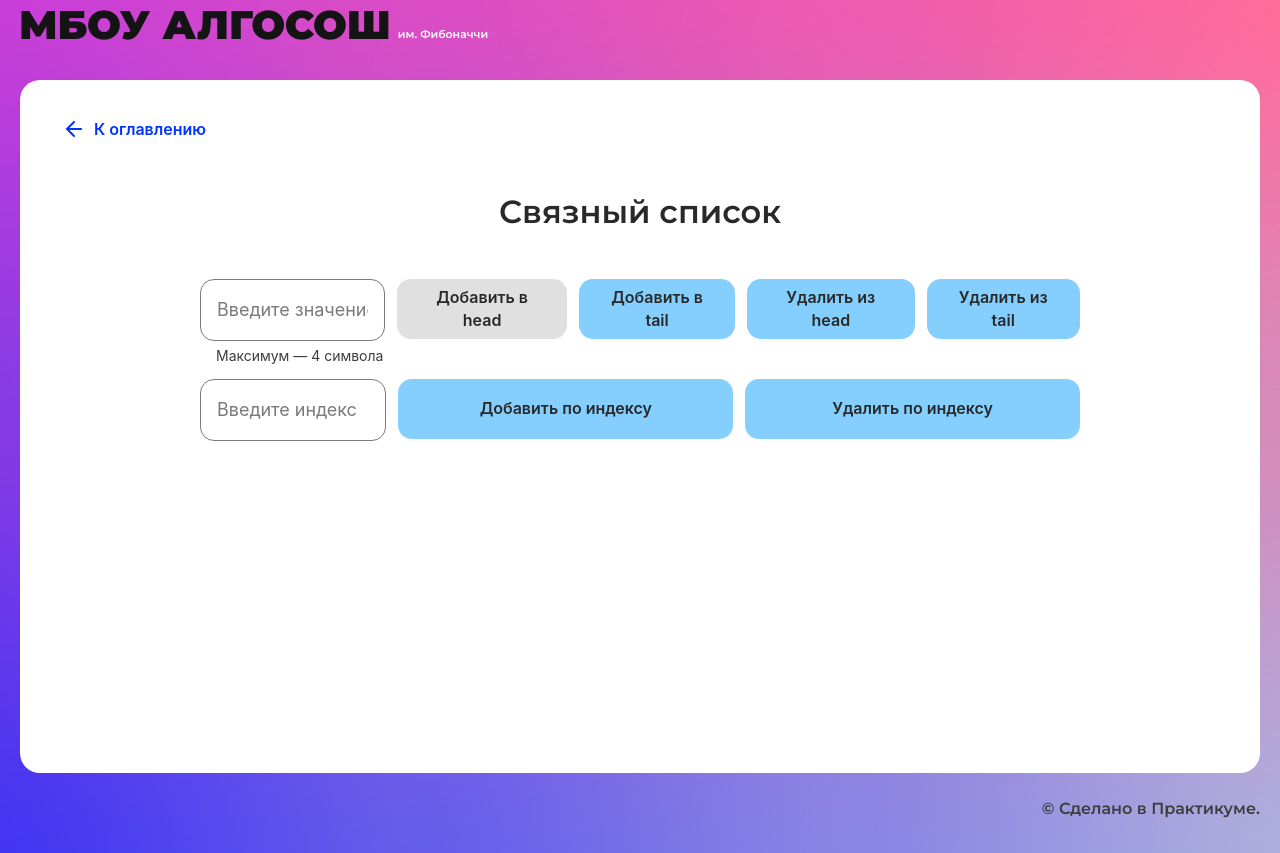
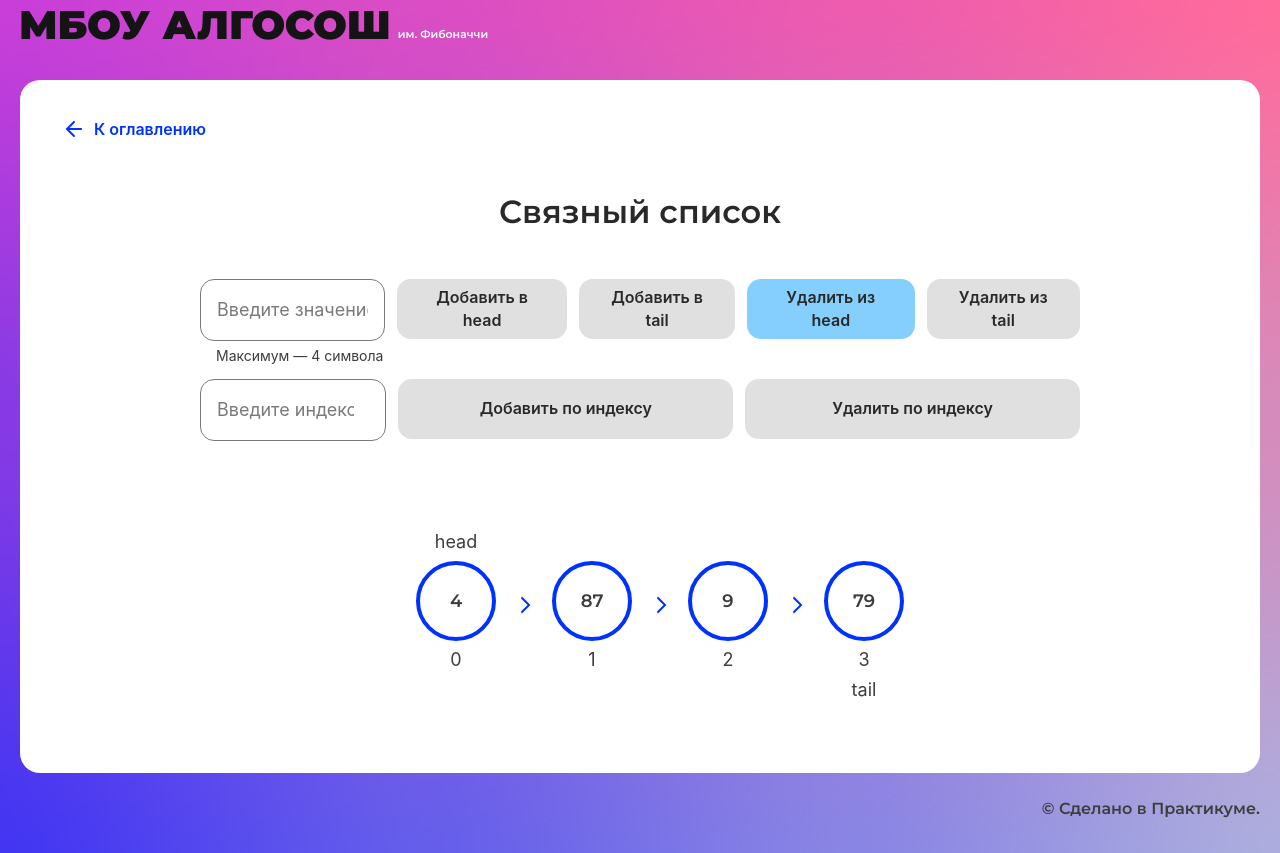
Before and after one commit to anna-vetyugova/algososh, a React (Create React App) app: page /list in a window 1280 px wide. Built offline with nearby package versions, Linux system fonts and the light colour scheme.

Commit message:
fix: sixth algo

```diff
--- a/src/components/list-page/list-page.tsx
+++ b/src/components/list-page/list-page.tsx
@@ -8,6 +8,8 @@ import { Circle } from "../ui/circle/circle";
 import styles from "../list-page/list-page.module.css";
 import { LinkedList } from "./list-algo";
 import { ElementStates } from "../../types/element-states";
+import { randomArr } from "../sorting-page/algorithm";
+import { updateListArray, TItem, addToHeadUpdateArr, addToTailUpdateArr, deleteFromHeadUpdateArr, deleteFromTailUpdateArr, addByIndexUpdateArr } from "./utils";
 
 type Props = {
   fill?: string;
@@ -21,7 +23,7 @@ export default function ArrowIcon({ fill = "#0032FF" }: Props) {
       viewBox="0 0 24 24"
       fill="none"
       xmlns="http://www.w3.org/2000/svg"
-      style={{ marginTop: '32px' }}
+      style={{ marginTop: "32px" }}
     >
       <path
         fill={fill}
@@ -35,63 +37,74 @@ export default function ArrowIcon({ fill = "#0032FF" }: Props) {
 
 export const ListPage: React.FC = () => {
   const [inputValue, setInputValue] = useState<string>("");
-  const [list, setList] = useState(() => new LinkedList<string>());
-  const [listArr, setListArr] = useState<(string | null)[]>([]);
-  const [newHeadElement, setNewHeadElement] = useState<string | null>(null);
-  const [isAboveCircleVisible, setIsAboveCircleVisible] = useState<boolean>(false);
-  const [mainCircleState, setMainCircleState] = useState<ElementStates>(ElementStates.Modified);
+  const [indexValue, setIndexValue] = useState<string>("");
+  const [isLoader, setLoader] = useState<string>("");
+
+  const [linkedList, setLinkedList] = useState(() => {
+    const initialList = new LinkedList<string>();
+    const randomArray: number[] = randomArr({}, 3, 5);
+    const stringArray = randomArray.map((item) => item.toString());
+    stringArray.forEach((item) => initialList.append(item));
+    return initialList;
+  });
+
+  const [list, setList] = useState<TItem[]>();
 
   React.useEffect(() => {
-    if(newHeadElement && listArr.length === 0) {
-      list.prepend(newHeadElement);
-      setListArr(list.toArray());
+    setList(updateListArray(linkedList.toArray()));
+  }, [linkedList]);
 
-      const intervalId = setInterval(() => {
-        setMainCircleState(ElementStates.Default);
-        clearInterval(intervalId);
+  const setTimer = (array: TItem[][]) => {
+    let step = 0;
+    setList(array[step]);
+    const timerId = setInterval(() => {
+      if (step < array.length - 1) {
+        step++;
+        setList(array[step]);
+      } else {
+        clearInterval(timerId);
+        setInputValue('');
+        setLoader('');
+      }
     }, 1000);
-
-      setMainCircleState(ElementStates.Modified);
-      // setIsAboveCircleVisible(false);
-      setNewHeadElement(null);
   }
-
-    if(newHeadElement && listArr.length > 0){
-      setIsAboveCircleVisible(true);
-      const intervalId = setInterval(() => {
-        setIsAboveCircleVisible(false);
-        list.prepend(newHeadElement);
-        setListArr(list.toArray());
-        setMainCircleState(ElementStates.Modified);
-
-        clearInterval(intervalId);
-
-        const intervalId2 = setInterval(() => {
-          setIsAboveCircleVisible(false);
-          setNewHeadElement(null);
-          setMainCircleState(ElementStates.Default);
-          clearInterval(intervalId2);
-        }, 1000);
-
-      }, 1000);
-      setMainCircleState(ElementStates.Default);
-
-
-
-
-    }
-  }, [newHeadElement]);
-
-
-  const addElement = () => {
-    if (!inputValue.length) return;
-    setInputValue("");
-    setNewHeadElement(inputValue);
-
+  const addToHeadElement = () => {
+    if(linkedList.getSize() === 7) return
+    setLoader("addToHead");
+    const updatedArray = addToHeadUpdateArr(linkedList, inputValue);
+    setTimer(updatedArray);
+  };
+  const addToTailElement = () => {;
+    if(linkedList.getSize() === 7) return
+    setLoader("addToTail");
+    const updatedArray = addToTailUpdateArr(linkedList, inputValue);
+    setTimer(updatedArray);
+  };
+  const deleteFromHead = () => {;
+    if(linkedList.getSize() === 1) return
+    setLoader("deleteFromHead");
+    const updatedArray = deleteFromHeadUpdateArr(linkedList);
+    setTimer(updatedArray);
+  };
+  const deleteFromTail = () => {;
+    if(linkedList.getSize() === 1) return
+    setLoader("deleteFromTail");
+    const updatedArray = deleteFromTailUpdateArr(linkedList);
+    setTimer(updatedArray);
+  };
+  const insertAtIndex = () => {
+    if(linkedList.getSize() === 7) return
+    setLoader("insertAtIndex");
+    const updatedArray = addByIndexUpdateArr(linkedList, inputValue, parseInt(indexValue));
+    // console.log(updatedArray);
+    setTimer(updatedArray);
   };
 
   const onChange = (e: ChangeEvent<HTMLInputElement>) => {
     setInputValue(e.target.value);
+  };
+  const onChangeIndex = (e: ChangeEvent<HTMLInputElement>) => {
+    setIndexValue(e.target.value);
   };
   return (
     <SolutionLayout title="Связный список">
@@ -108,74 +121,75 @@ export const ListPage: React.FC = () => {
           />
           <Button
             text={"Добавить в head"}
-            onClick={addElement}
-            disabled={inputValue === "" ? true : false}
-            // isLoader={isLoader}
+            onClick={addToHeadElement}
+            disabled={inputValue === "" || linkedList.getSize() === 7 ? true : false}
+            isLoader={isLoader === "addToHead" ? true : false}
           />
           <Button
             text={"Добавить в tail"}
-            // onClick={startAlgorithm}
-            // isLoader={isLoader}
-            // disabled={isDisabled}
+            onClick={addToTailElement}
+            isLoader={isLoader === 'addToTail' ? true : false}
+            disabled={inputValue === '' || linkedList.getSize() === 7 ? true : false}
           />
           <Button
             text={"Удалить из head"}
-            // onClick={startAlgorithm}
-            // isLoader={isLoader}
-            // disabled={isDisabled}
+            onClick={deleteFromHead}
+            isLoader={isLoader === "deleteFromHead" ? true : false}
+            disabled={ linkedList.getSize() === 1 ? true : false}
           />
           <Button
             text={"Удалить из tail"}
-            // onClick={startAlgorithm}
-            // isLoader={isLoader}
-            // disabled={isDisabled}
+            onClick={deleteFromTail}
+            isLoader={isLoader === "deleteFromTail" ? true : false}
+            disabled={ inputValue === '' || indexValue === '' || linkedList.getSize() === 7 ? true : false}
           />
         </div>
         <div className={styles.buttons}>
           <Input
             isLimitText={false}
             placeholder="Введите индекс"
-            type={"text"}
-            // onChange={onChange}
+            type={"number"}
+            onChange={onChangeIndex}
             extraClass={styles.input}
+            value={indexValue}
           />
           <Button
             text={"Добавить по индексу"}
-            // onClick={startAlgorithm}
-            // isLoader={isLoader}
-            // disabled={isDisabled}
+            onClick={insertAtIndex}
+            isLoader={isLoader === "insertAtIndex" ? true : false}
+            disabled={indexValue === "" || inputValue === "" ? true : false}
             extraClass={styles.button}
           />
           <Button
             text={"Удалить по индексу"}
             // onClick={startAlgorithm}
             // isLoader={isLoader}
-            // disabled={isDisabled}
+            disabled={indexValue === "" || inputValue === "" ? true : false}
             extraClass={styles.button}
           />
         </div>
         <ul className={styles.circlesContainer}>
-          {listArr?.map((element, index, arr) => {
-            const isHead = index === 0;
-            // console.log(index);
+          {list?.map((element, index, arr) => {
             return (
               <li key={index} className={styles.circles}>
                 <Circle
-                letter={element?.toString()}
+                  head={ element.head.type === "circle" ?
+                    <Circle
+                      letter={element.head.item}
+                      isSmall
+                      state={element.head.state}
+                    /> : element.head.item
+                  }
+                  tail={ element.tail?.type === "circle" ?
+                      <Circle
+                        letter={element.tail?.item}
+                        isSmall
+                        state={element.tail?.state}
+                      /> : element.tail?.item
+                  }
+                  letter={element.item}
                   index={index}
-                head={ isAboveCircleVisible && index === 0 ? (
-                  <Circle
-                    letter={newHeadElement?.toString()}
-                    isSmall={true}
-                    state={ElementStates.Changing}
-                  />
-                ) : isHead ? (
-                  "head"
-                ) : (
-                  ""
-                )}
-                state={isHead ? mainCircleState : ElementStates.Default}
-                extraClass={styles.circle}
+                  state={element.state}
                 />
                 {index !== arr.length - 1 && <ArrowIcon />}
               </li>
--- /dev/null
+++ b/src/components/list-page/utils.ts
@@ -0,0 +1,196 @@
+import { ElementStates } from "../../types/element-states";
+import { LinkedList } from "./list-algo";
+
+
+export type TItem = {
+  item: string;
+  state: ElementStates;
+  head: {
+    type: string;
+    item: string;
+    state: ElementStates;
+  };
+  tail: {
+    type: string;
+    item: string;
+    state: ElementStates;
+  };
+}
+const initialValues: TItem = {
+  item: "",
+  head: {
+    type: "",
+    item: "",
+    state: ElementStates.Changing,
+  },
+  tail: {
+    type: "",
+    item: "",
+    state: ElementStates.Changing,
+  },
+  state: ElementStates.Default,
+};
+
+export function updateListArray(array: string[]): TItem[] {
+  const updatedArray = array.map((item, index, arr) => {
+    return {
+      item: item,
+      state: ElementStates.Default,
+      head: {
+        type: "",
+        item: index === 0 ? "head" : "",
+        state: ElementStates.Changing
+      },
+      tail: {
+        type: "",
+        item: index === arr.length - 1 ? "tail" : "",
+        state: ElementStates.Changing
+      }
+    };
+  });
+
+  return updatedArray;
+}
+
+export function addToHeadUpdateArr(linkedList: LinkedList<string>, item: string): TItem[][] {
+  const steps = [];
+
+  // 1. шаг - сохраним исходное состояние списка и добавим информацию, что первый элемент будет в кружке
+  // 2. шаг - добавим новый элемент в начало списка и запишем его состояние "Modified"
+  // 3. шаг - вернем конечный результат с обычным состоянием
+  const newArray1 = updateListArray(linkedList.toArray());
+  newArray1[0].head.item = item;
+  newArray1[0].head.type = 'circle';
+
+  linkedList.prepend(item);
+  const newArray2 = updateListArray(linkedList.toArray()).map((element, index) => ({
+    ...element,
+    state: index === 0 ? ElementStates.Modified : element.state
+  }));
+
+  const newArray3 = newArray2.map((element, index) => ({
+    ...element,
+    state: index === 0 ? ElementStates.Default : element.state
+  }));
+
+  steps.push(newArray1, newArray2, newArray3);
+
+  return steps;
+}
+
+export function addToTailUpdateArr(linkedList: LinkedList<string>, item: string): TItem[][] {
+  const steps = [];
+
+  // 1. шаг - сохраним исходное состояние списка и добавим информацию, что последний элемент будет в кружке
+  // 2. шаг - добавим новый элемент в конец списка и запишем его состояние "Modified"
+  // 3. шаг - вернем конечный результат с обычным состоянием
+  const newArray1 = updateListArray(linkedList.toArray());
+  newArray1[newArray1.length-1].head.item = item;
+  newArray1[newArray1.length-1].head.type = 'circle';
+
+  linkedList.append(item);
+  const newArray2 = updateListArray(linkedList.toArray()).map((element, index) => ({
+    ...element,
+    state: index === newArray1.length ? ElementStates.Modified : element.state
+  }));
+
+  const newArray3 = newArray2.map((element, index) => ({
+    ...element,
+    state: index === newArray1.length ? ElementStates.Default : element.state
+  }));
+
+  steps.push(newArray1, newArray2, newArray3);
+  return steps;
+}
+
+export function deleteFromHeadUpdateArr(linkedList: LinkedList<string>): TItem[][] {
+  const steps = [];
+
+  // 1. шаг - сохраним исходное состояние списка и добавим информацию, что первый элемент пустой и будет в кружке
+  // 2. шаг -  вернем конечный результат с обычным состоянием
+  const newArray1 = updateListArray(linkedList.toArray());
+  newArray1[0].tail.item = newArray1[0].item;
+  newArray1[0].tail.type = 'circle';
+  newArray1[0].item = '';
+
+  linkedList.deleteHead();
+  const newArray2 = updateListArray(linkedList.toArray()).map((element, index) => ({
+    ...element,
+    state: index === 0 ? ElementStates.Default : element.state
+  }));
+
+  steps.push(newArray1, newArray2);
+  return steps;
+}
+
+
+export function deleteFromTailUpdateArr(linkedList: LinkedList<string>): TItem[][] {
+  const steps = [];
+
+  // 1. шаг - сохраним исходное состояние списка и добавим информацию, что последний элемент пустой и будет в кружке
+  // 2. шаг -  вернем конечный результат с обычным состоянием
+  const newArray1 = updateListArray(linkedList.toArray());
+  newArray1[newArray1.length-1].tail.item = newArray1[0].item;
+  newArray1[newArray1.length-1].tail.type = 'circle';
+  newArray1[newArray1.length-1].item = '';
+
+  linkedList.deleteTail();
+  const newArray2 = updateListArray(linkedList.toArray()).map((element, index) => ({
+    ...element,
+    state: index === newArray1.length-1 ? ElementStates.Default : element.state
+  }));
+
+  steps.push(newArray1, newArray2);
+  return steps;
+}
+
+export function addByIndexUpdateArr(linkedList: LinkedList<string>, item: string, index: number): TItem[][] {
+  const steps: TItem[][] = [];
+  // 1. шаг - сохраним исходное состояние списка и добавим информацию, что НОВЫЙ элемент будет в кружке у первого элемента, а остальные в статусе Default
+  // 2. шаг - сохраним исходное состояние списка и добавим информацию, что НОВЫЙ элемент будет в кружке у второго элемента, а предыдущий будет в статусе Changing и т.д. до нового индекса
+  // 3. шаг - обновляем список
+  // 4. шаг - добавленному элементу обновляем статус в  Modified, а элементам до этого индекса ставим статус Default
+  // 5. шаг - вернем конечный результат с обычным состоянием
+
+  const newArray1 = updateListArray(linkedList.toArray());
+
+  newArray1[0].head.item = item;
+  newArray1[0].head.type = 'circle';
+  steps.push(newArray1);
+
+  for(let i = 0; i <= index; i++) {
+    let newArray2 = [...newArray1];
+    if(i === 0) {
+      newArray1[0].head.item = '';
+      newArray1[0].head.type = '';
+    }
+    else {
+      newArray1[i-1].head.item = '';
+      newArray1[i-1].head.type = '';
+      newArray1[i-1].state = ElementStates.Changing;
+
+      newArray1[i].head.item = item;
+      newArray1[i].head.type = 'circle';
+    }
+    steps.push(newArray2);
+  }
+
+  // linkedList.addByIndex(item, index);
+
+  // const newArray3 = updateListArray(linkedList.toArray());
+  // newArray3[index].state = ElementStates.Modified;
+  // for(let i = 0; i < index; i++) {
+  //   newArray3[i].state = ElementStates.Default;
+  // }
+  // steps.push(newArray3);
+
+  // const newArray4 = newArray3.map((item, indx) => ({
+  //   ...item,
+  //   state: indx < index ? ElementStates.Default : item.state
+  // }));
+
+  steps.push(newArray1, newArray2, newArray3, newArray4);
+
+  console.log(steps);
+  return steps;
+}
--- a/src/components/sorting-page/algorithm.ts
+++ b/src/components/sorting-page/algorithm.ts
@@ -4,10 +4,10 @@ type Props = {
   currentStepIndex: number;
 };
 
-export const randomArr = (memo: Record<number, number> = {}): number[] => {
+export const randomArr = (memo: Record<number, number> = {}, minLen: number = 3, maxLen:number = 17): number[] => {
   let newArr: number[] = [];
-  let minLen = 3;
-  let maxLen = 17;
+  // let minLen = 3;
+  // let maxLen = 17;
 
   const newArrLength = Math.floor(Math.random() * (maxLen - minLen+1) + minLen-1);
   let i = 0;
@@ -21,7 +21,7 @@ export const randomArr = (memo: Record<number, number> = {}): number[] => {
     //   console.log('Такой элемент уже был добавлен');
     // }
     memo[i++]=newEl;
-    console.log(memo);
+    // console.log(memo);
   }
   // console.log(newArr);
   return newArr
```
Also changed, not shown: src/components/list-page/list-algo.ts (+12 -22 lines). Lines whose indentation alone changed are shown as unchanged.
